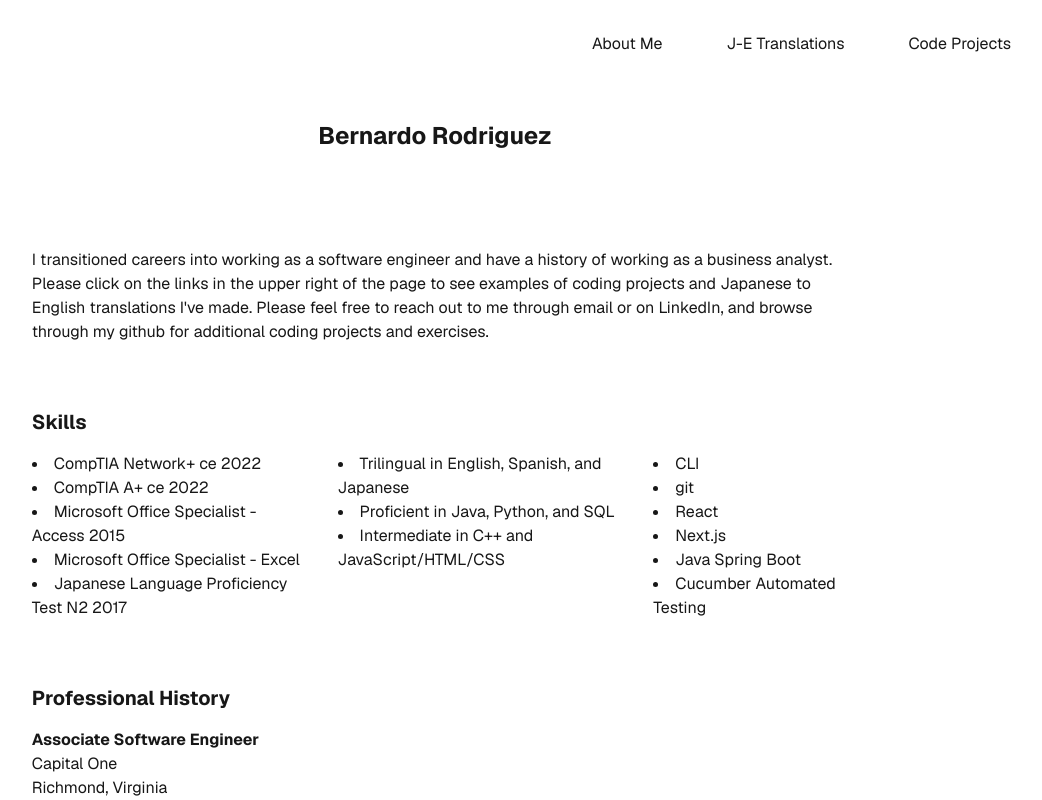
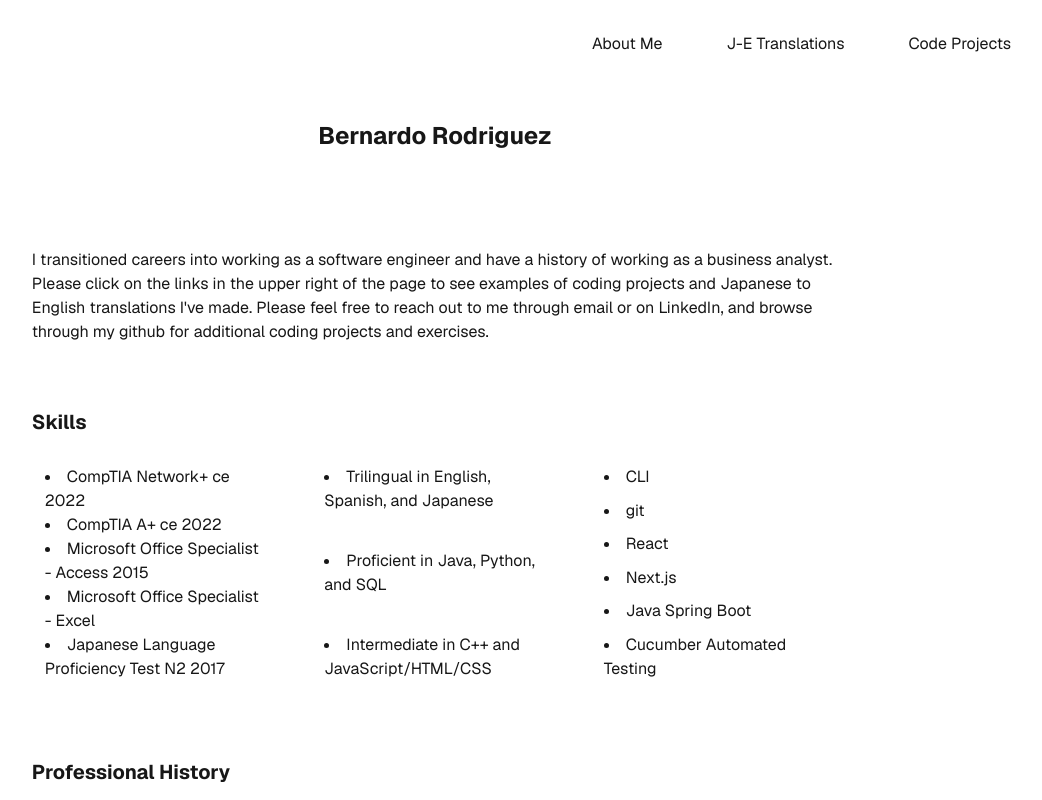
Before and after one commit to Nardo96/personal-website, a Next.js app: page /about in a window 1280 px wide. Shown: the top 800 px of the page, without its empty margins (205-1247 px from the left). Built offline with nearby package versions, Linux system fonts and the light colour scheme.

Commit message:
Refactor page parse. Mapper will determine styling using in div that contains the block contents

```diff
--- a/src/app/components/page-parse.tsx
+++ b/src/app/components/page-parse.tsx
@@ -2,33 +2,14 @@ import Block from "@/app/components/block"
 
 export default function PageParse({blocks, mapper}) {
     console.log(`Parsing ${mapper}`)
-    if (mapper == "projects") {
+    let styling = "";
+    if (mapper == "about-skills") {
+        styling = "border rounded-md border-white justify-between flex flex-col p-3 w-1/3 min-w-60"
+    }
     return (
         <>
         {blocks.map((block,index) => (
-                <div key={index}>
-                    <Block block={block} key={index} mapperString={mapper}></Block>
-                </div>
-            ))}
-            </>
-        )
-    }
-    else if (mapper == "translations") {
-        return (
-            <>
-            {blocks.map((block,index) => (
-                <div key={index}>
-                    <Block block={block} key={index} mapperString={mapper}></Block>
-                </div>
-            ))}
-            </>
-        )
-    }
-    else {
-        return (
-            <>
-            {blocks.map((block,index) => (
-                <div key={index}>
+            <div key={index} className={styling}>
                 <Block block={block} key={index} mapperString={mapper}></Block>
             </div>
 
@@ -36,4 +17,3 @@ export default function PageParse({blocks, mapper}) {
         </>
     )
 }
-}
```
Lines whose indentation alone changed are shown as unchanged.
